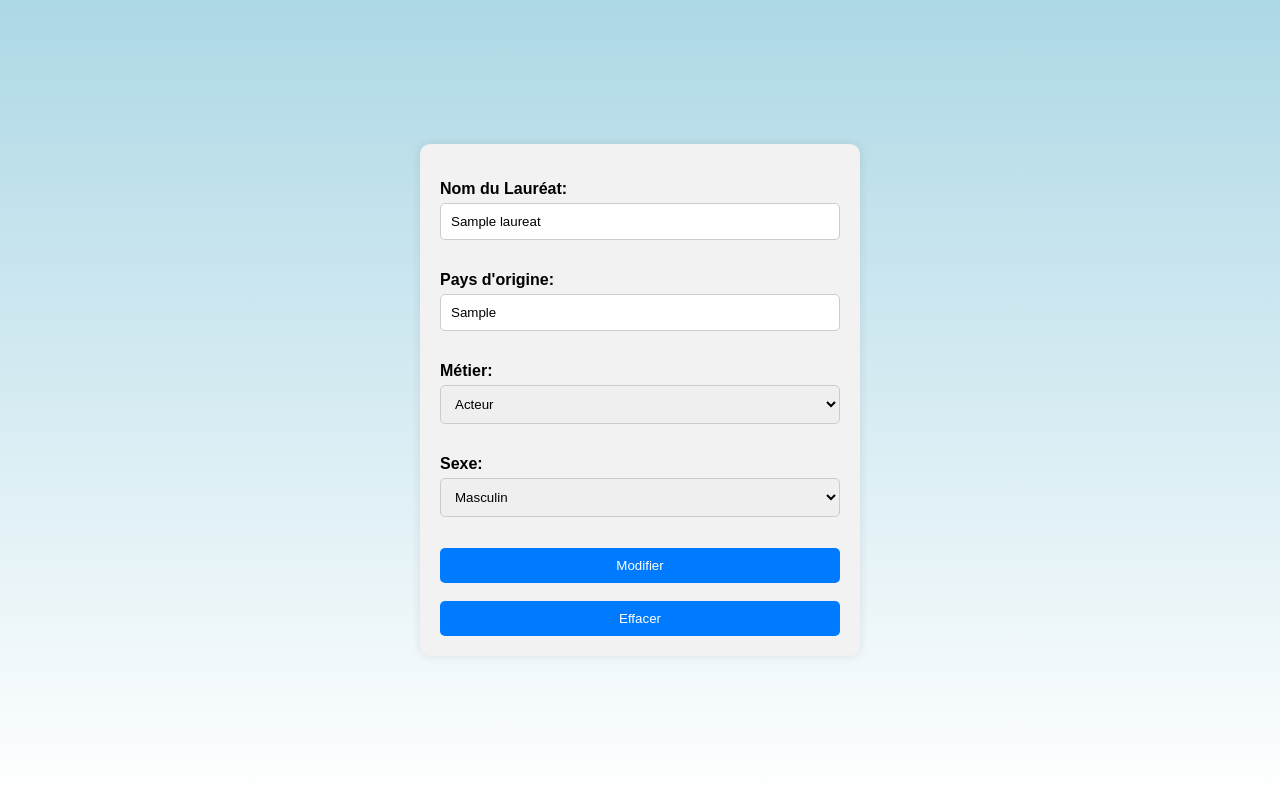
After one commit to maninimaninii/backend-palme-django, a Django app: a page that uses backend/Palme/laureats/templates/laureats/modifier_laureat.html in a window 1280 px wide. The commit adds this page. Run offline with Django 5.2, Linux system fonts and the light colour scheme; tables that the repository leaves empty hold one stand-in row (values such as "Sample post").

Commit message:
modif laureats et esthe

```diff
--- a/backend/Palme/laureats/models.py
+++ b/backend/Palme/laureats/models.py
@@ -14,6 +14,25 @@ class ModifierFilmForm(forms.Form):
         realisateur_choices = [(laureat.idlaureat, laureat.nomlaureat) for laureat in realisateurs]
         # Remplir le champ de sélection avec les options
         self.fields['realisateur'].choices = realisateur_choices
+
+
+class ModifierLaureatForm(forms.Form):
+    METIER_CHOICES = [
+        ('acteur', 'Acteur'),
+        ('scenariste', 'Scénariste'),
+        ('realisateur', 'Réalisateur'),
+        ('metteur_en_scene', 'Metteur en scène'),
+    ]
+
+    SEXE_CHOICES = [
+        ('masculin', 'Masculin'),
+        ('feminin', 'Féminin'),
+    ]
+
+    nom = forms.CharField(label='Nom du Lauréat', max_length=140, widget=forms.TextInput(attrs={'class' : 'tit'}))
+    pays = forms.CharField(label='Pays d\'origine', max_length=60, widget=forms.TextInput(attrs={'class' : 'tit'}))
+    metier = forms.ChoiceField(label='Métier', choices=METIER_CHOICES)
+    sexe = forms.ChoiceField(label='Sexe', choices=SEXE_CHOICES)
 
 
 
--- /dev/null
+++ b/backend/Palme/laureats/templates/laureats/modifier_laureat.html
@@ -0,0 +1,23 @@
+{% load static %}
+<!DOCTYPE html>
+<html>
+<head>
+    <meta charset='utf-8'>
+    <title>Lauréat</title>
+    <link rel='stylesheet' href="{% static 'css/stylform.css' %}">
+</head>
+<body>
+    <main>
+        <div class='formdiv'>
+            <form action='' method='post'>
+                {% csrf_token %}
+                {{ form.as_p }}
+                <input type='submit' name='enregistrement' value='Modifier'>
+                <br>
+                <br>
+                <input type='reset' name ='annuler' value='Effacer'>
+            </form>
+        </div>
+    </main>
+</body>
+</html>
--- a/backend/Palme/laureats/urls.py
+++ b/backend/Palme/laureats/urls.py
@@ -5,6 +5,7 @@ urlpatterns = [
       path('', views.accueil, name='acceuil'),
       path('laureats/', views.liste_laureats, name='liste_laureats'),
       path('supprimerl/<int:laureat_id>/', views.supprimer_laureat, name='supprimer_laureat'),
+      path('modifier_laureat/<int:laureat_id>/', views.modifier_laureat, name='modifier_laureat'),
       path('films/', views.liste_films, name='liste_films'),
       path('supprimerf/<int:film_id>/', views.supprimer_film, name='supprimer_film'),
       path('modifier_film/<int:film_id>/', views.modifier_film, name='modifier_film'),
--- a/backend/Palme/laureats/views.py
+++ b/backend/Palme/laureats/views.py
@@ -1,5 +1,5 @@
 from django.shortcuts import redirect, render
-from .models import P09Laureat, P09Recompenserlaureat, P09Prix, P09Film, P09Recompenserfilm, ModifierFilmForm
+from .models import P09Laureat, P09Recompenserlaureat, P09Prix, P09Film, P09Recompenserfilm, ModifierFilmForm, ModifierLaureatForm
 
 def liste_laureats(request):
     laureats = P09Laureat.objects.all()
@@ -79,3 +79,21 @@ def modifier_film(request, film_id):
     else: #on cree le formulaire avec les infos préremplies depuis le film à modifier
         form = ModifierFilmForm(initial={'titre': film.titrefilm, 'pays': film.paysfilm, 'realisateur': film.idrealisateur})
     return render(request, 'films/modifier_film.html', {'form': form}) #on renvoie la page de modification
+
+
+def modifier_laureat(request, laureat_id):
+    laureat = P09Laureat.objects.get(idlaureat=laureat_id)
+    if request.method == 'POST':  #formulairee soumis
+        form = ModifierLaureatForm(request.POST)
+        if form.is_valid():
+            laureat.nomlaureat = form.cleaned_data['nom']
+            laureat.pays = form.cleaned_data['pays']
+            laureat.metier = form.cleaned_data['metier']
+            laureat.sexe = form.cleaned_data['sexe']
+            laureat.save()
+
+            # redirection liste car modification finie
+            return redirect('liste_laureats')
+    else: #on cree le formulaire avec les infos préremplies depuis le film à modifier
+        form = ModifierLaureatForm(initial={'nom': laureat.nomlaureat, 'pays': laureat.pays, 'metier': laureat.metier, 'sexe' : laureat.sexe})
+    return render(request, 'laureats/modifier_laureat.html', {'form': form}) #on renvoie la page de modification
```
Also changed, not shown: backend/Palme/laureats/static/css/stylellist.css (added, +37 -0 lines), backend/Palme/laureats/templates/films/liste_films.html (+28 -3 lines), backend/Palme/laureats/templates/laureats/liste_laureats.html (+28 -4 lines).
